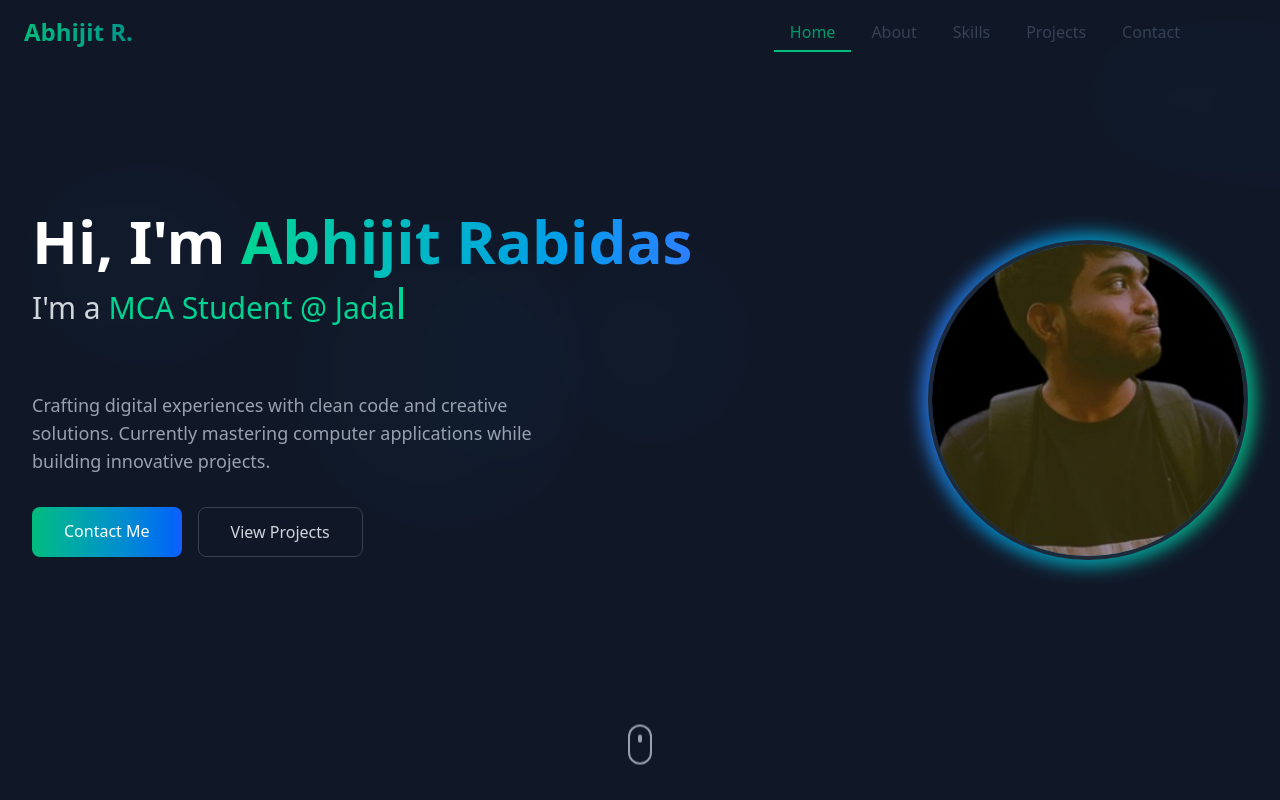
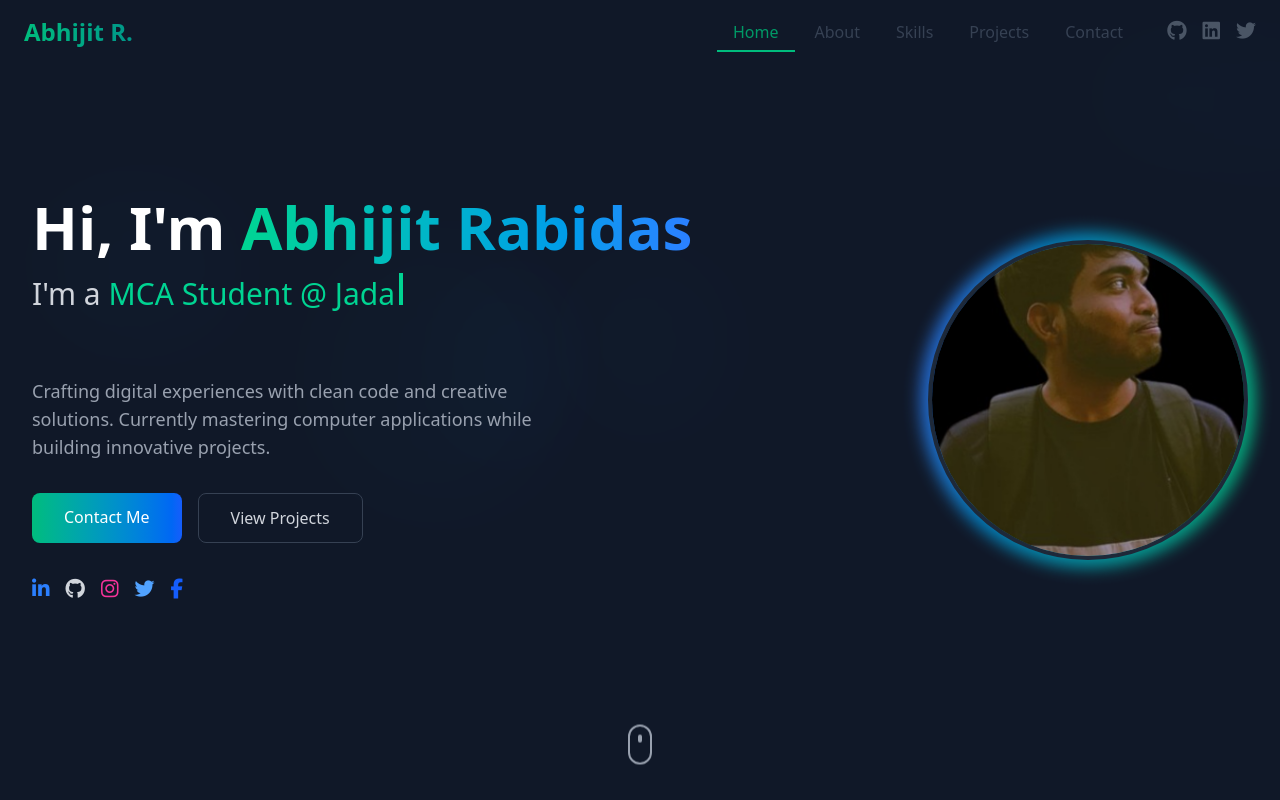
Before and after one commit to tesu123/website2, a React (Vite) app: page / in a window 1280 px wide. Shown: the top 800 px of the page. Built offline with nearby package versions, Linux system fonts and the light colour scheme.

Commit message:
first commit

```diff
--- a/package.json
+++ b/package.json
@@ -10,6 +10,7 @@
     "preview": "vite preview"
   },
   "dependencies": {
+    "@fortawesome/fontawesome-free": "^6.7.2",
     "@tailwindcss/vite": "^4.1.3",
     "framer-motion": "^12.6.5",
     "react": "^19.0.0",
--- a/src/Navbar.jsx
+++ b/src/Navbar.jsx
@@ -1,3 +1,174 @@
+// import React, { useState, useEffect } from "react";
+
+// function Navbar() {
+//   const [menuOpen, setMenuOpen] = useState(false);
+//   const [isScrolled, setIsScrolled] = useState(false);
+//   const [activeSection, setActiveSection] = useState("home");
+
+//   const toggleMenu = () => {
+//     setMenuOpen(!menuOpen);
+//   };
+
+//   useEffect(() => {
+//     const handleScroll = () => {
+//       setIsScrolled(window.scrollY > 50);
+
+//       // Detect active section
+//       const sections = ["home", "about", "skills", "projects", "contact"];
+//       for (const section of sections) {
+//         const element = document.getElementById(section);
+//         if (element) {
+//           const rect = element.getBoundingClientRect();
+//           if (rect.top <= 100 && rect.bottom >= 100) {
+//             setActiveSection(section);
+//             break;
+//           }
+//         }
+//       }
+//     };
+
+//     window.addEventListener("scroll", handleScroll);
+//     return () => window.removeEventListener("scroll", handleScroll);
+//   }, []);
+
+//   const navLinks = [
+//     { id: "home", label: "Home" },
+//     { id: "about", label: "About" },
+//     { id: "skills", label: "Skills" },
+//     { id: "projects", label: "Projects" },
+//     { id: "contact", label: "Contact" },
+//   ];
+
+//   const socialLinks = [
+//     { icon: "github", url: "https://github.com/Abhijit-Rabidas" },
+//     { icon: "linkedin", url: "https://www.linkedin.com/in/abhijit-rabidas" },
+//     { icon: "twitter", url: "#" },
+//   ];
+
+//   return (
+//     <nav
+//       className={`fixed w-full top-0 z-50 transition-all duration-500 ${
+//         isScrolled
+//           ? "bg-white/90 dark:bg-gray-900/90 backdrop-blur-md shadow-sm"
+//           : "bg-transparent"
+//       }`}
+//     >
+//       <div className="container mx-auto px-6 py-3">
+//         <div className="flex justify-between items-center">
+//           {/* Brand Logo/Name */}
+//           <div className="flex items-center">
+//             <a
+//               href="#home"
+//               className="text-2xl font-bold bg-gradient-to-r from-emerald-500 to-teal-600 bg-clip-text text-transparent"
+//             >
+//               Abhijit R.
+//             </a>
+//           </div>
+
+//           {/* Desktop Navigation */}
+//           <div className="hidden md:flex items-center space-x-1">
+//             {navLinks.map((link) => (
+//               <a
+//                 key={link.id}
+//                 href={`#${link.id}`}
+//                 className={`relative px-4 py-2 rounded-lg transition-all duration-300 ${
+//                   activeSection === link.id
+//                     ? "text-emerald-600 dark:text-emerald-400 font-medium"
+//                     : "text-gray-700 hover:text-emerald-500 dark:text-gray-300 dark:hover:text-emerald-400"
+//                 }`}
+//               >
+//                 {link.label}
+//                 {activeSection === link.id && (
+//                   <span className="absolute left-0 bottom-0 w-full h-0.5 bg-emerald-500 transition-all duration-300"></span>
+//                 )}
+//               </a>
+//             ))}
+
+//             {/* Social Icons for Desktop */}
+//             <div className="ml-6 flex space-x-4">
+//               {socialLinks.map((social) => (
+//                 <a
+//                   key={social.icon}
+//                   href={social.url}
+//                   target="_blank"
+//                   rel="noopener noreferrer"
+//                   className="text-gray-600 hover:text-emerald-500 dark:text-gray-400 dark:hover:text-emerald-400 transition-colors duration-300"
+//                 >
+//                   <i className={`fab fa-${social.icon} text-xl`}></i>
+//                 </a>
+//               ))}
+//             </div>
+//           </div>
+
+//           {/* Mobile Menu Button */}
+//           <button
+//             onClick={toggleMenu}
+//             className="md:hidden p-2 rounded-lg focus:outline-none focus:ring-2 focus:ring-emerald-500"
+//             aria-label="Toggle menu"
+//           >
+//             <div
+//               className={`w-6 h-0.5 bg-gray-800 dark:bg-white transition-all duration-300 ${
+//                 menuOpen ? "rotate-45 translate-y-1.5" : ""
+//               }`}
+//             ></div>
+//             <div
+//               className={`w-6 h-0.5 bg-gray-800 dark:bg-white my-1.5 transition-all duration-300 ${
+//                 menuOpen ? "opacity-0" : ""
+//               }`}
+//             ></div>
+//             <div
+//               className={`w-6 h-0.5 bg-gray-800 dark:bg-white transition-all duration-300 ${
+//                 menuOpen ? "-rotate-45 -translate-y-1.5" : ""
+//               }`}
+//             ></div>
+//           </button>
+//         </div>
+
+//         {/* Mobile Menu - Changed background to solid */}
+//         <div
+//           className={`md:hidden overflow-hidden transition-all duration-300 ${
+//             menuOpen ? "max-h-96" : "max-h-0"
+//           }`}
+//         >
+//           <div className="pt-4 pb-8 space-y-2 bg-white dark:bg-gray-900 rounded-lg shadow-lg mt-2">
+//             {navLinks.map((link) => (
+//               <a
+//                 key={link.id}
+//                 href={`#${link.id}`}
+//                 onClick={() => setMenuOpen(false)}
+//                 className={`block px-4 py-3 rounded-lg transition-colors duration-300 ${
+//                   activeSection === link.id
+//                     ? "bg-emerald-100 dark:bg-gray-700 text-emerald-600 dark:text-emerald-400"
+//                     : "text-gray-700 hover:bg-gray-100 dark:text-gray-300 dark:hover:bg-gray-700"
+//                 }`}
+//               >
+//                 {link.label}
+//               </a>
+//             ))}
+
+//             {/* Social Icons for Mobile */}
+//             <div className="flex justify-center space-x-6 pt-6">
+//               {socialLinks.map((social) => (
+//                 <a
+//                   key={social.icon}
+//                   href={social.url}
+//                   target="_blank"
+//                   rel="noopener noreferrer"
+//                   className="text-gray-600 hover:text-emerald-500 dark:text-gray-400 dark:hover:text-emerald-400 transition-colors duration-300 text-2xl"
+//                 >
+//                   <i className={`fab fa-${social.icon}`}></i>
+//                 </a>
+//               ))}
+//             </div>
+//           </div>
+//         </div>
+//       </div>
+//     </nav>
+//   );
+// }
+
+// export default Navbar;
+
 import React, { useState, useEffect } from "react";
 
 function Navbar() {
@@ -13,7 +184,6 @@
     const handleScroll = () => {
       setIsScrolled(window.scrollY > 50);
 
-      // Detect active section
       const sections = ["home", "about", "skills", "projects", "contact"];
       for (const section of sections) {
         const element = document.getElementById(section);
@@ -55,7 +225,7 @@
     >
       <div className="container mx-auto px-6 py-3">
         <div className="flex justify-between items-center">
-          {/* Brand Logo/Name */}
+          {/* Brand Logo */}
           <div className="flex items-center">
             <a
               href="#home"
@@ -124,7 +294,7 @@
           </button>
         </div>
 
-        {/* Mobile Menu - Changed background to solid */}
+        {/* Mobile Menu */}
         <div
           className={`md:hidden overflow-hidden transition-all duration-300 ${
             menuOpen ? "max-h-96" : "max-h-0"
@@ -146,8 +316,11 @@
               </a>
             ))}
 
+            {/* Divider */}
+            <hr className="border-t border-gray-200 dark:border-gray-700 mx-4 my-4" />
+
             {/* Social Icons for Mobile */}
-            <div className="flex justify-center space-x-6 pt-6">
+            <div className="flex justify-center space-x-6 pt-2">
               {socialLinks.map((social) => (
                 <a
                   key={social.icon}
--- a/src/index.css
+++ b/src/index.css
@@ -1,4 +1,5 @@
 @import "tailwindcss";
+@import '@fortawesome/fontawesome-free/css/all.min.css';
 @keyframes float {
   0%,
   100% {
```
Also changed, not shown: 1 other file (tests, documents, lock files or other folders).
